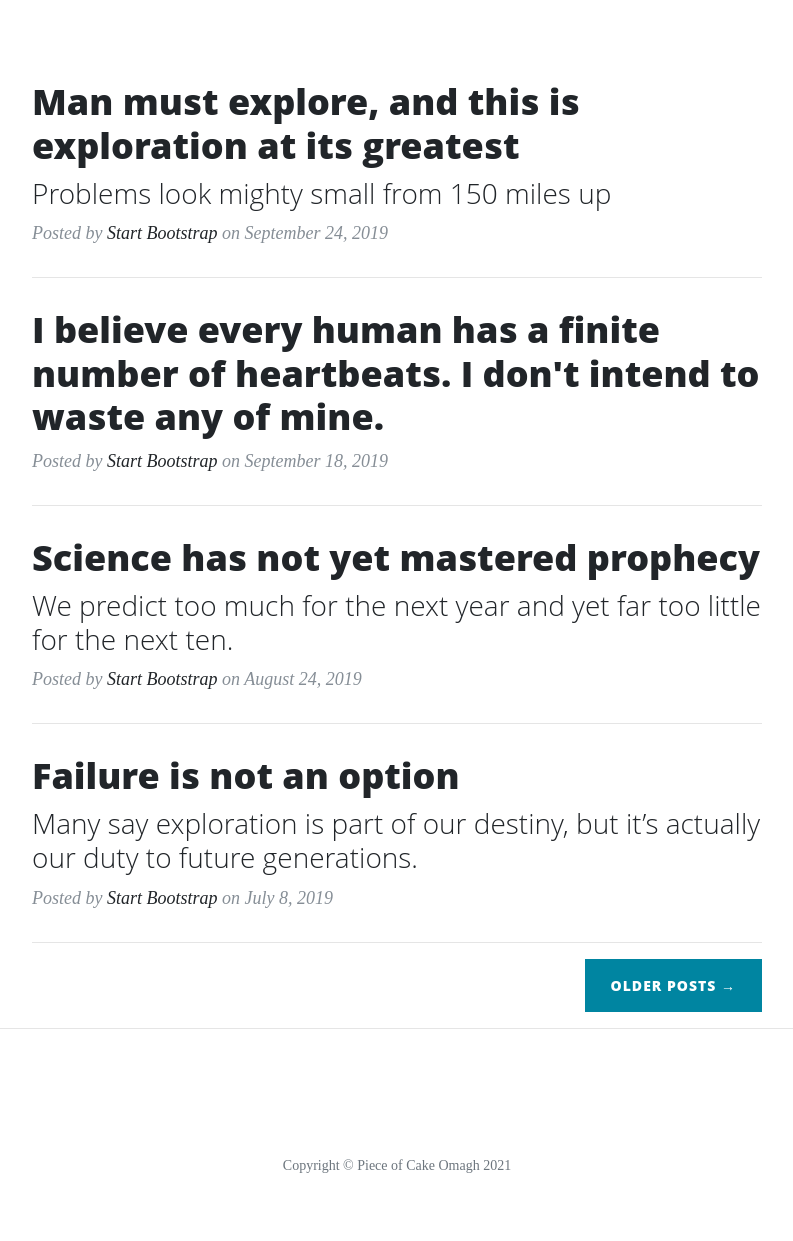
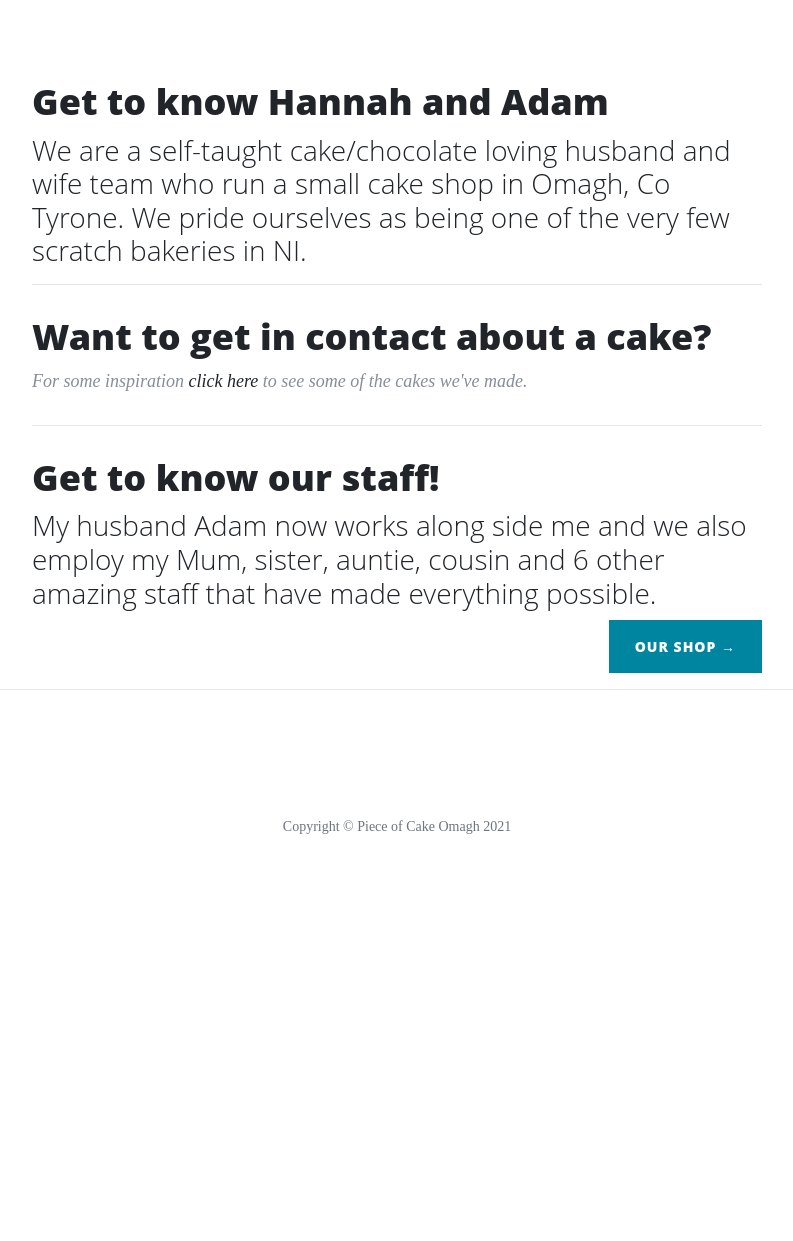
Before and after one commit to niamhbrowne/MS3-piece-of-cake, a Flask app: page / in a window 1280 px wide. Shown: the part 532-1773 px from the top of the page, without its empty margins (243-1036 px from the left). After the commit the page ends 1366 px from the top, so only its background shows below. Run offline with Flask 2, Linux system fonts and the light colour scheme; some libraries are stand-ins or nearby versions.

Commit message:
added content to index.html

```diff
--- a/templates/index.html
+++ b/templates/index.html
@@ -3,61 +3,41 @@
     <div class="row">
         <div class="col-lg-8 col-md-10 mx-auto">
             <div class="post-preview">
-                <a href="post.html">
+                <a href="{{ url_for('about') }}">
                     <h2 class="post-title">
-                        Man must explore, and this is exploration at its greatest
+                        Get to know Hannah and Adam
                     </h2>
                     <h3 class="post-subtitle">
-                        Problems look mighty small from 150 miles up
+                        We are a self-taught cake/chocolate loving husband and wife team who run a small cake shop in Omagh, Co Tyrone. We
+                        pride ourselves as being one of the very few scratch bakeries in NI.
                     </h3>
                 </a>
-                <p class="post-meta">Posted by
-                    <a href="#">Start Bootstrap</a>
-                    on September 24, 2019</p>
+            </div>
+            <hr>
+            <div class="post-preview">
+                <a href="{{ url_for('contact') }}">
+                    <h2 class="post-title">
+                        Want to get in contact about a cake?
+                    </h2>
+                </a>
+                <p class="post-meta">For some inspiration
+                    <a href="https://www.facebook.com/pieceofcakeomagh/photos" target="_blank">click here</a>
+                    to see some of the cakes we've made.</p>
             </div>
             <hr>
             <div class="post-preview">
                 <a href="post.html">
                     <h2 class="post-title">
-                        I believe every human has a finite number of heartbeats. I don't intend to waste any of mine.
-                    </h2>
-                </a>
-                <p class="post-meta">Posted by
-                    <a href="#">Start Bootstrap</a>
-                    on September 18, 2019</p>
-            </div>
-            <hr>
-            <div class="post-preview">
-                <a href="post.html">
-                    <h2 class="post-title">
-                        Science has not yet mastered prophecy
+                        Get to know our staff!
                     </h2>
                     <h3 class="post-subtitle">
-                        We predict too much for the next year and yet far too little for the next ten.
+                        My husband Adam now works along side me and we also employ my Mum, sister, auntie, cousin and 6 other amazing staff that have made everything possible.
                     </h3>
                 </a>
-                <p class="post-meta">Posted by
-                    <a href="#">Start Bootstrap</a>
-                    on August 24, 2019</p>
             </div>
-            <hr>
-            <div class="post-preview">
-                <a href="post.html">
-                    <h2 class="post-title">
-                        Failure is not an option
-                    </h2>
-                    <h3 class="post-subtitle">
-                        Many say exploration is part of our destiny, but it’s actually our duty to future generations.
-                    </h3>
-                </a>
-                <p class="post-meta">Posted by
-                    <a href="#">Start Bootstrap</a>
-                    on July 8, 2019</p>
-            </div>
-            <hr>
-            <!-- Pager -->
+            <!-- button to the shop -->
             <div class="clearfix">
-                <a class="btn btn-primary float-right" href="#">Older Posts &rarr;</a>
+                <a class="btn btn-primary float-right" href="{{ url_for('shop') }}">Our Shop &rarr;</a>
             </div>
         </div>
     </div>
```
